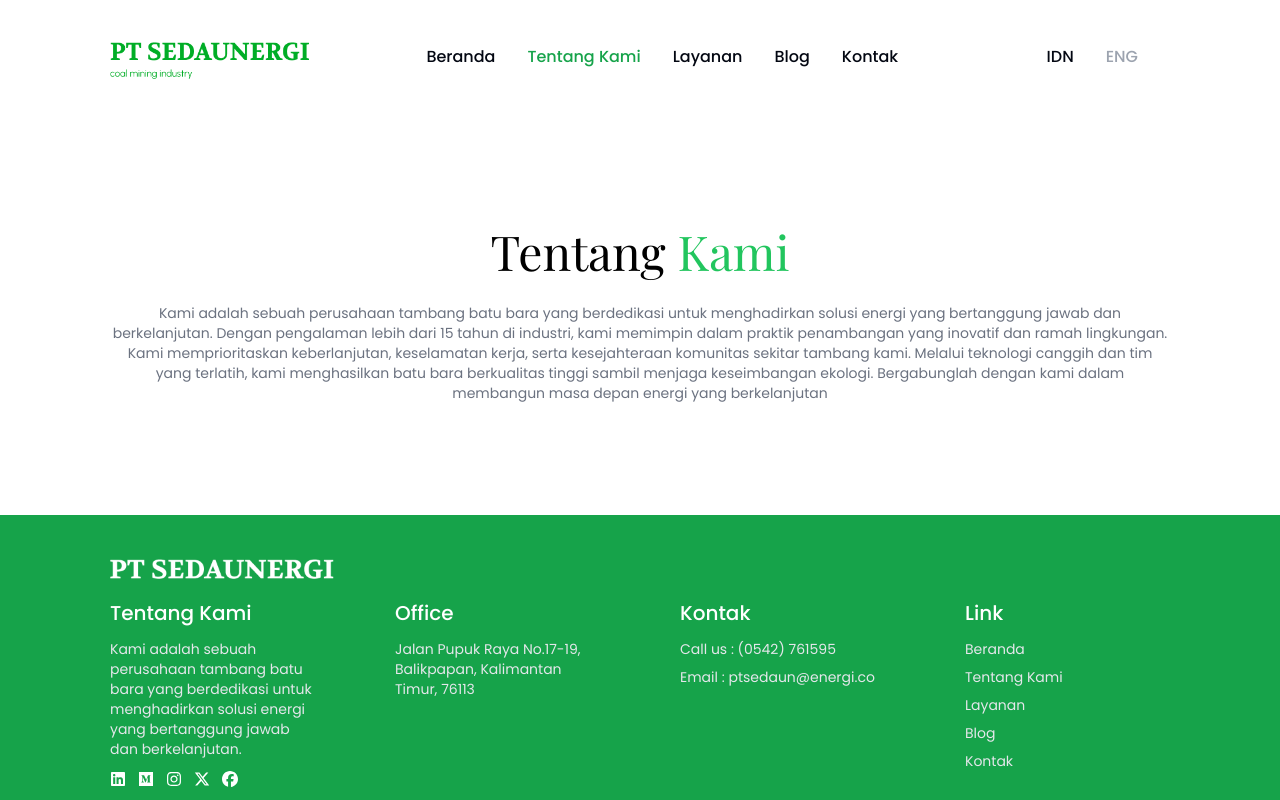
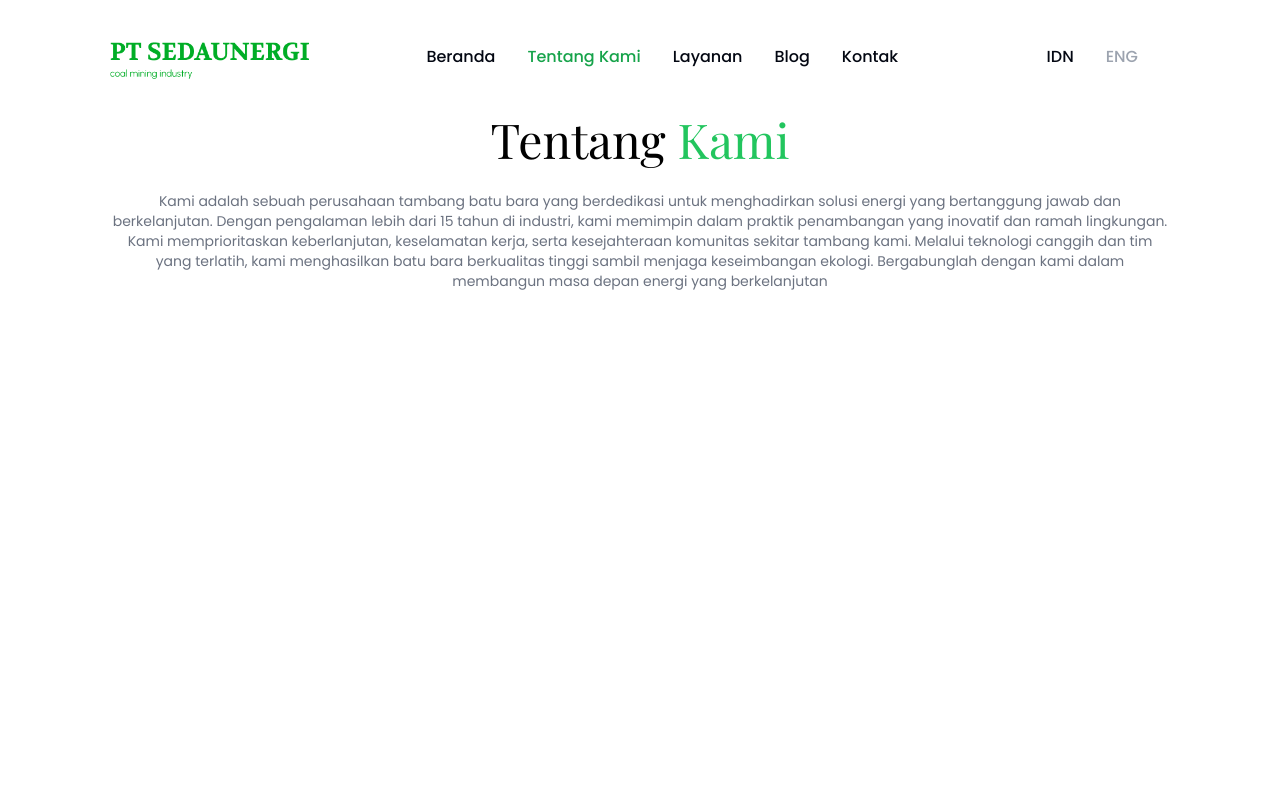
Before and after one commit to rydfdli/mining-lp, a Next.js app: page /about in a window 1280 px wide. Shown: the top 800 px of the page. Built offline with nearby package versions, Linux system fonts and the light colour scheme.

Commit message:
modified:   app/components/about.js 	modified:   app/components/blogs.js 	modified:   app/components/contact.js 	modified:   app/layout.js 	modified:   app/page.js

```diff
--- a/app/components/about.js
+++ b/app/components/about.js
@@ -4,9 +4,9 @@ import Header from "./items/header";
 
 const playfair = Playfair_Display({ subsets: ["latin"], weight: ["400"] });
 
-export default function About() {
+export default function About({ style = "" }) {
   return (
-    <div className="container md:text-center text-pretty py-28">
+    <div className={`container md:text-center text-pretty ${style}`}>
       <Header caption="Tentang Kami" />
       <p className="text-sm md:text-md text-gray-500">
         Kami adalah sebuah perusahaan tambang batu bara yang berdedikasi untuk
--- a/app/components/blogs.js
+++ b/app/components/blogs.js
@@ -3,8 +3,6 @@ import Header from "./items/header";
 import { Swiper, SwiperSlide } from "swiper/react";
 
 import "swiper/css";
-import Image from "next/image";
-import Link from "next/link";
 import Blog from "./items/blog";
 
 const data = [
@@ -29,7 +27,7 @@ const data = [
 const Blogs = () => {
   return (
     <>
-      <div className="container mt-15">
+      <div className="container">
         <Header caption="Blogs" />
       </div>
       <div className="pl-8 md:container">
--- a/app/components/contact.js
+++ b/app/components/contact.js
@@ -8,10 +8,10 @@ import MapComponent from "./items/map";
 
 const playfair = Playfair_Display({ subsets: ["latin"], weight: ["400"] });
 
-export default function Contact() {
+export default function Contact( { style = "" } ) {
   return (
     <ParallaxProvider>
-      <div className="relative w-full md:h-[700px] h-[1000px] overflow-hidden after:content-[''] after:absolute after:top-0 after:left-0 after:w-full after:h-full after:bg-black after:opacity-70 mt-28">
+      <div className={`relative w-full md:h-[700px] h-[1000px] overflow-hidden after:content-[''] after:absolute after:top-0 after:left-0 after:w-full after:h-full after:bg-black after:opacity-70 ${style}`}>
         <Parallax
           speed={-10}
           tag="figure"
--- a/app/layout.js
+++ b/app/layout.js
@@ -16,7 +16,9 @@ export default function RootLayout({ children }) {
     <html lang="en">
       <body className={poppins.className}>
         <Navbar />
+        <div className="min-h-screen">
             {children}
+        </div>
         <Footer />
       </body>
     </html>
--- a/app/page.js
+++ b/app/page.js
@@ -10,10 +10,10 @@ export default function Home() {
     <>
       <Heroes />
       <Counter />
-      <About />
+      <About style="py-28"/>
       <Services />
       <Blogs />
-      <Contact />
+      <Contact style="mt-28" />
     </>
   );
 }
```
